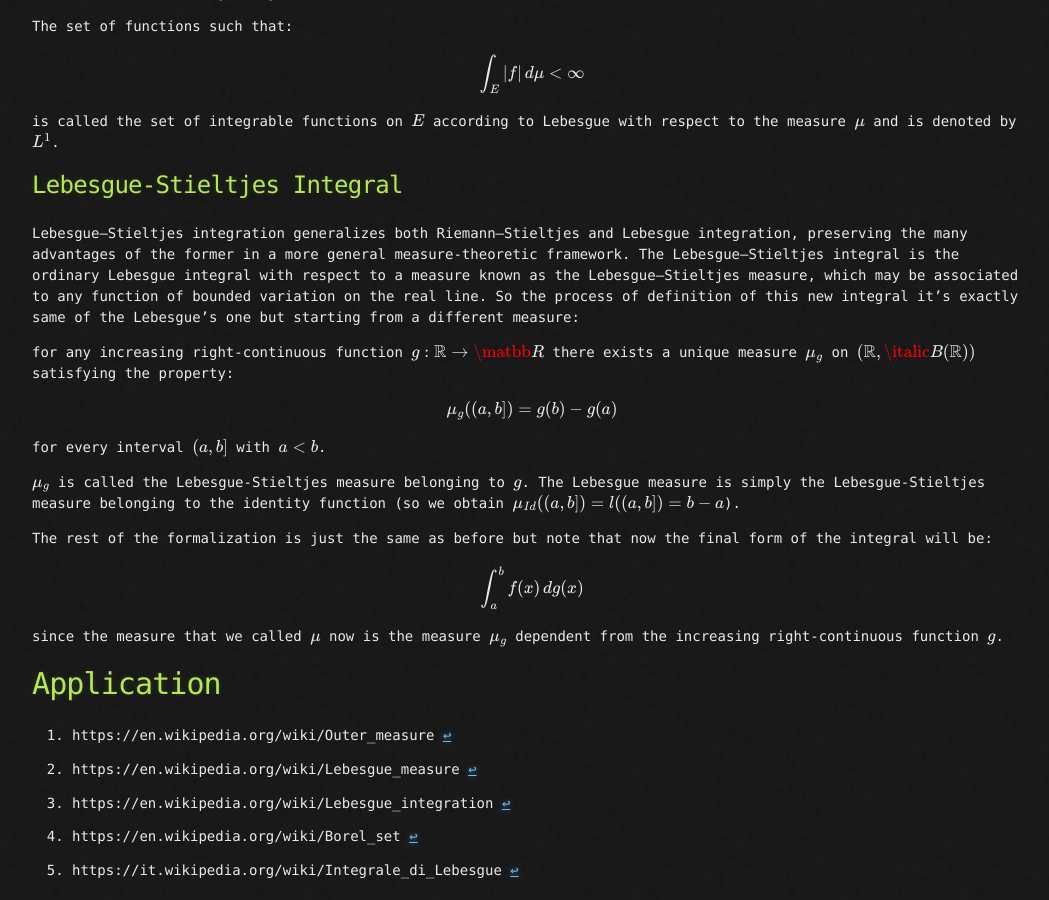
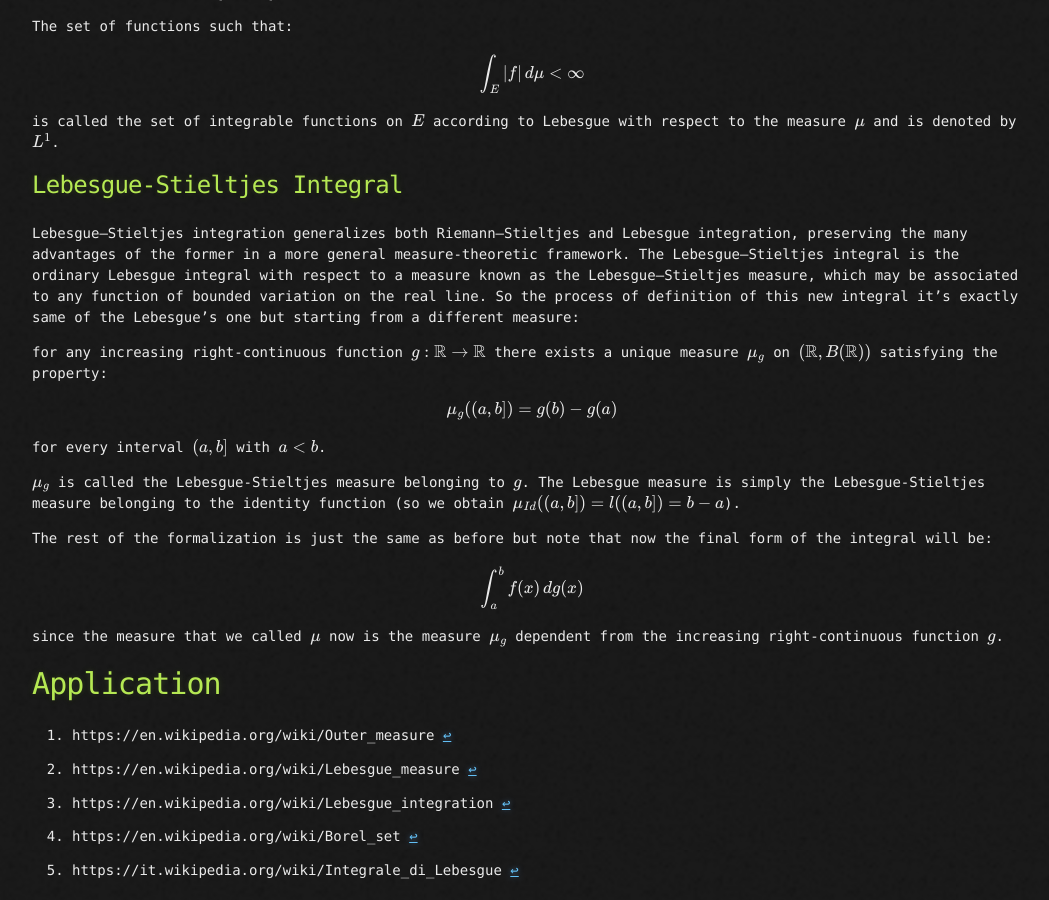
Before and after one commit to Videars/Statistics, a Jekyll site: the page built from Week7/Research.md, in a window 1280 px wide and 900 px high, scrolled down 3406 px. Shown: the whole window, without its empty margins (108-1157 px from the left). Built offline with Jekyll 4.4.1, drawn with Linux system fonts in a browser that asks for light colours; our own code applies the rules of GitHub Pages for plain Markdown files; formulas are drawn with MathJax 3.

Commit message:
Update Research.md

```diff
--- a/Week7/Research.md
+++ b/Week7/Research.md
@@ -133,7 +133,7 @@ is called the set of integrable functions on $E$ according to Lebesgue with resp
 
 Lebesgue–Stieltjes integration generalizes both Riemann–Stieltjes and Lebesgue integration, preserving the many advantages of the former in a more general measure-theoretic framework. The Lebesgue–Stieltjes integral is the ordinary Lebesgue integral with respect to a measure known as the Lebesgue–Stieltjes measure, which may be associated to any function of bounded variation on the real line. So the process of definition of this new integral it's exactly same of the Lebesgue's one but starting from a different measure:
 
-for any increasing right-continuous function $g:\mathbb{R}\to\matbb{R}$ there exists a unique measure $\mu_g$ on $(\mathbb{R},\italic{B}(\mathbb{R}))$ satisfying the property:
+for any increasing right-continuous function $g:\mathbb{R}\to\mathbb{R}$ there exists a unique measure $\mu_g$ on $(\mathbb{R},\textit{B}(\mathbb{R}))$ satisfying the property:
 
 $$
 \mu_g((a,b])=g(b)−g(a)
```
